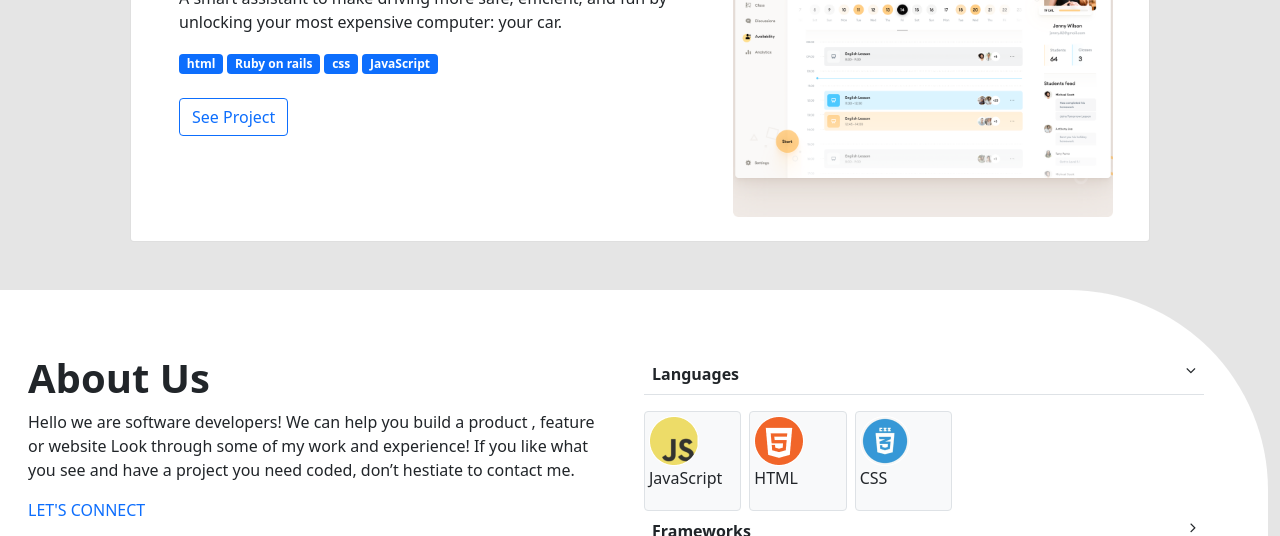
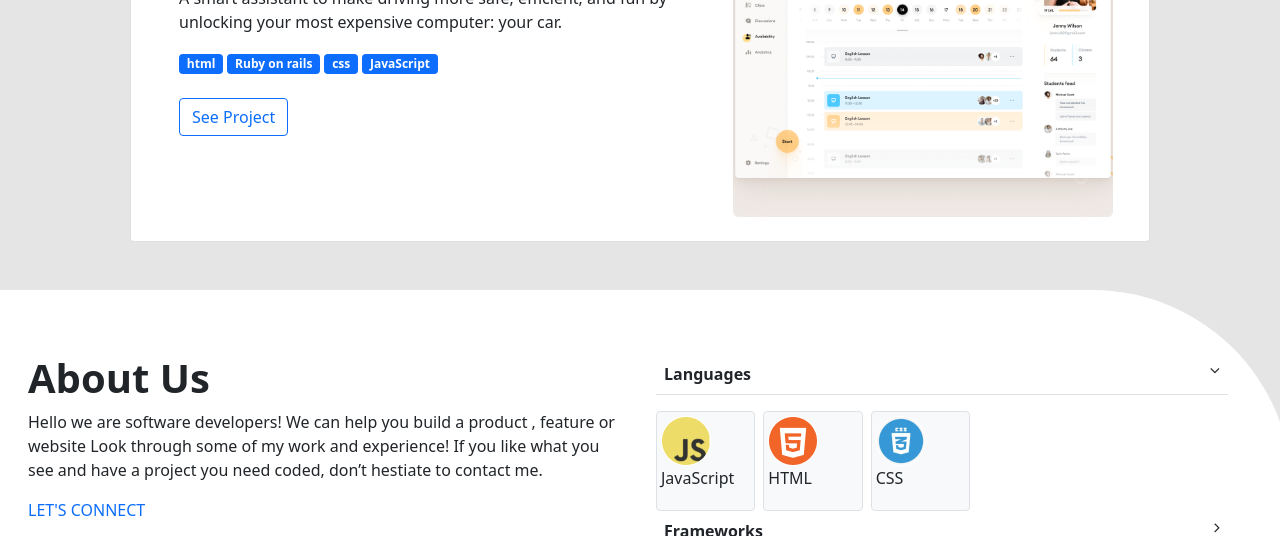
Before and after one commit to Camilovelag/Bootstrap-exercise, a website: page index.html in a window 1280 px wide. Shown: the part 2202-2738 px from the top of the page. Drawn offline with Linux system fonts and the light colour scheme.

Commit message:
Fix right margin empty space

```diff
--- a/css/styles.css
+++ b/css/styles.css
@@ -14,6 +14,10 @@
   border-radius: 0 200px 0 0;
 }
 
+#About {
+  width: auto;
+}
+
 .contact {
   background-image: url("../images/contact-bg.png");
   background-repeat: no-repeat;
```
